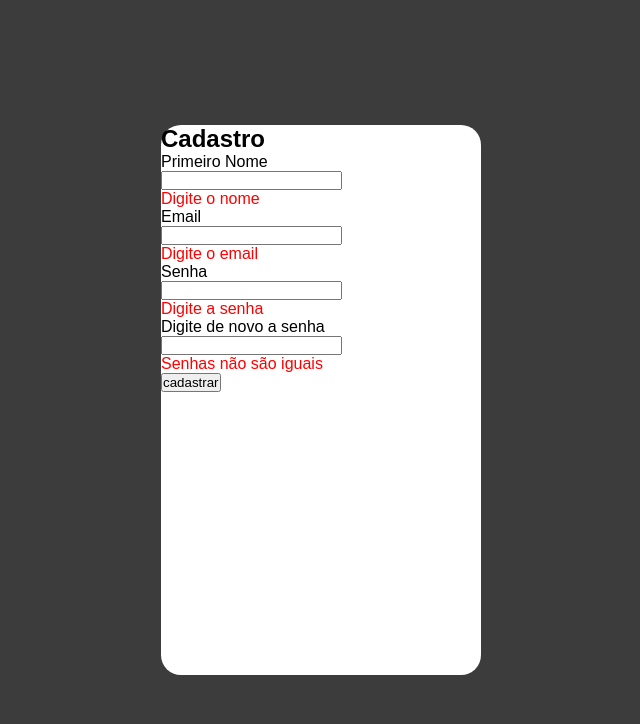
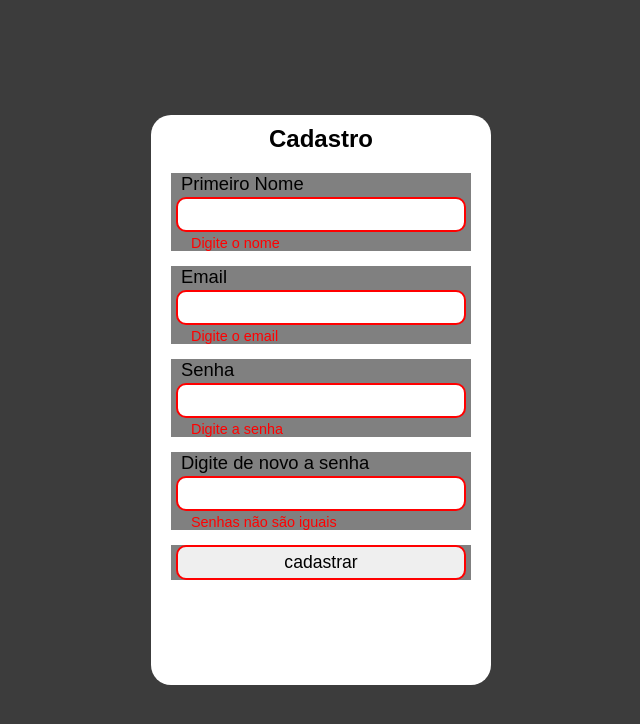
Before and after one commit to LaLunaInSky/projeto-cadastro, a plain HTML site: page index.html in a window 1280 px wide. Shown: the whole page, without its empty margins (319-959 px from the left). Drawn offline with Linux system fonts and the light colour scheme.

Commit message:
29/01/2025 10:52

```diff
--- a/index.html
+++ b/index.html
@@ -11,19 +11,29 @@
         <section>
             <h1>Cadastro</h1>
             <form action="">
-                <label for="primeiroNome">Primeiro Nome</label><br>
-                <input type="text" name="primeiroNome" id="primeiroNome"><br>
-                <p id="primeiroNomeInfo">Digite o nome</p>
-                <label for="email">Email</label><br>
-                <input type="email" name="email" id="email"><br>
-                <p id="emailInfo">Digite o email</p>
-                <label for="senha">Senha</label><br>
-                <input type="password" name="senha" id="senha"><br>
-                <p id="senhaInfo">Digite a senha</p>
-                <label for="senhaDeNovo">Digite de novo a senha</label><br>
-                <input type="password" name="senhaDeNovo" id="senhaDeNovo"><br>
-                <p id="senhaDeNovoInfo">Senhas não são iguais</p>
-                <input type="submit" value="cadastrar" id="btnCadastrar">
+                <section>
+                    <label for="primeiroNome">Primeiro Nome</label>
+                    <input type="text" name="primeiroNome" id="primeiroNome">
+                    <p id="primeiroNomeInfo">Digite o nome</p>
+                </section>
+                <section>
+                    <label for="email">Email</label>
+                    <input type="email" name="email" id="email">
+                    <p id="emailInfo">Digite o email</p>
+                </section>
+                <section>
+                    <label for="senha">Senha</label>
+                    <input type="password" name="senha" id="senha">
+                    <p id="senhaInfo">Digite a senha</p>
+                </section>
+                <section>
+                    <label for="senhaDeNovo">Digite de novo a senha</label>
+                    <input type="password" name="senhaDeNovo" id="senhaDeNovo">
+                    <p id="senhaDeNovoInfo">Senhas não são iguais</p>
+                </section>
+                <section>
+                    <input type="submit" value="cadastrar" id="btnCadastrar">
+                </section>
             </form>
         </section>
     </main>
--- a/styles/style-adaptativo.css
+++ b/styles/style-adaptativo.css
@@ -38,14 +38,55 @@ body {
         align-items: center;
 
         & > section {
+            padding: 10px;
             width: 320px;
             height: 550px;
             background-color: white;
             border-radius: 20px;
 
-            & p {
-                color: red;
+            & > h1 {
+                text-align: center;
             }
+
+            & > form {
+                padding: 10px;
+                margin-top: 10px;
+
+                & p {
+                    cursor: default;
+                    color: red;
+                    margin-top: 3px;
+                    margin-left: 20px;
+                    font-size: 0.9em;
+                }
+
+                & label {
+                    cursor: pointer;
+                    font-size: 1.15em;
+                    margin-left: 10px;
+                    margin-bottom: 2px;
+                }
+
+                & input {
+                    padding: 5px;
+                    font-size: 1.1em;
+                    border-radius: 10px;
+                    border: 2px solid red;
+                    margin: 0px 5px;
+                }
+
+                & input[type='button']{
+                    font-size: 5em;
+                }
+
+                & > section {
+                    display: flex;
+                    flex-flow: column;
+                    background-color: gray;
+                    margin-bottom: 15px;
+                }
+            }
+
         }
     }
 }
```
